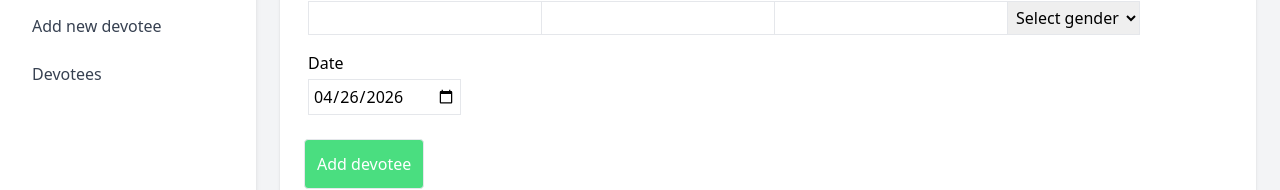
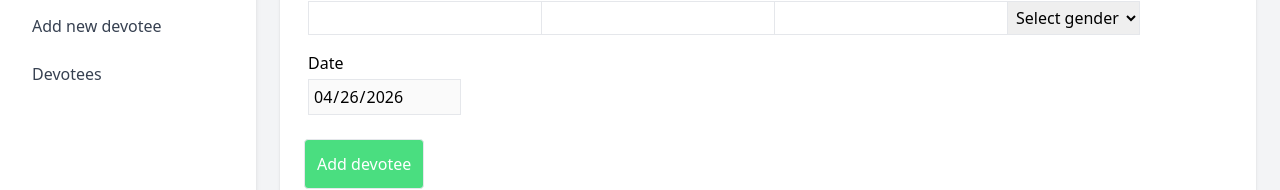
Before and after one commit to rohit7310kr-oss/iskcon-database, a React (Vite) app in the folder frontend/: page /newDevotee in a window 1280 px wide. Shown: the part 163-353 px from the top of the page. Built offline with nearby package versions, Linux system fonts and the light colour scheme.

Commit message:
update form

```diff
--- a/frontend/src/features/addNewDevotee/AddNewDevotee.jsx
+++ b/frontend/src/features/addNewDevotee/AddNewDevotee.jsx
@@ -27,11 +27,17 @@ const AddNewDevotee = () => {
 
   const validateForm = () => {
     const newErrors = {};
+    if (!formData.fullName) {
+      newErrors.fullName = "Please write your name";
+    }
     if (!formData.phone || !/^\d{10}$/.test(formData.phone)) {
       newErrors.phone = "Phone number must be exactly 10 digits.";
     }
     if (!formData.gender) {
       newErrors.gender = "Please select a gender.";
+    }
+    if (!formData.address) {
+      newErrors.address = "Please fill your address";
     }
     setErrors(newErrors);
     return Object.keys(newErrors).length === 0;
@@ -118,6 +124,7 @@ const AddNewDevotee = () => {
               label="Date"
               name="date"
               error={errors.date}
+              disabled={true}
             />
           </div>
           <button
--- a/frontend/src/features/shared/InputGroup.jsx
+++ b/frontend/src/features/shared/InputGroup.jsx
@@ -8,6 +8,7 @@ const InputGroup = ({
   label,
   selectConfig,
   error,
+  disabled = false,
 }) => {
   {
     if (type === "text" || type === "date")
@@ -23,6 +24,7 @@ const InputGroup = ({
             type={type}
             id={name}
             className={`border p-1 ${error ? "border-red-500" : ""}`}
+            disabled={disabled}
           />
           {error && <div className="text-red-500 text-sm mt-1">{error}</div>}
         </div>
```
